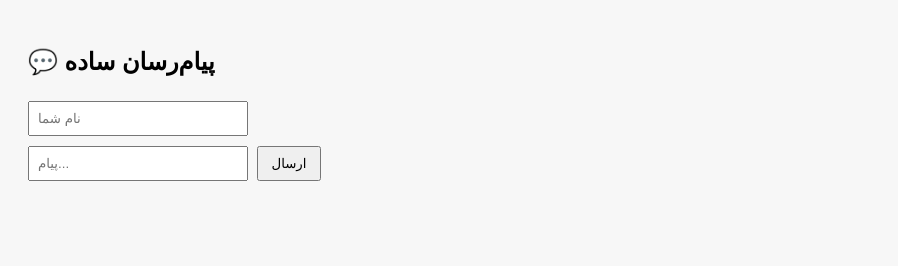
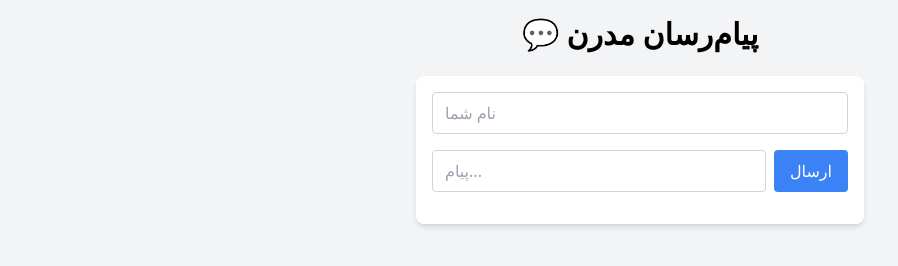
Before and after one commit to atadn157-crypto/Isms, a plain HTML site: page index.html in a window 1280 px wide. Shown: the whole page, without its empty margins (0-898 px from the left). Drawn offline with nearby package versions, Linux system fonts and the light colour scheme.

Commit message:
Update index.html

```diff
--- a/index.html
+++ b/index.html
@@ -2,27 +2,31 @@
 <html lang="fa">
 <head>
   <meta charset="UTF-8">
-  <title>پیام‌رسان ساده</title>
-  <style>
-    body { font-family: Arial, sans-serif; padding: 20px; background: #f7f7f7; }
-    input { padding: 8px; margin: 5px 0; width: 200px; }
-    button { padding: 8px 12px; margin-left: 5px; cursor: pointer; }
-    ul { list-style: none; padding: 0; }
-    li { background: #fff; padding: 8px; margin-bottom: 5px; border-radius: 5px; }
-  </style>
+  <title>پیام‌رسان مدرن</title>
+  <script src="https://cdn.tailwindcss.com"></script>
 </head>
-<body>
+<body class="bg-gray-100 min-h-screen flex flex-col items-center p-4">
 
-<h2>💬 پیام‌رسان ساده</h2>
+<h1 class="text-3xl font-bold mb-6">💬 پیام‌رسان مدرن</h1>
 
-<input id="username" placeholder="نام شما" />
-<br>
-<input id="message" placeholder="پیام..." />
-<button id="sendBtn">ارسال</button>
+<div class="w-full max-w-md bg-white p-4 rounded-lg shadow-md flex flex-col">
 
-<ul id="chat"></ul>
+  <div class="flex mb-4 space-x-2">
+    <input id="username" type="text" placeholder="نام شما"
+           class="flex-1 border border-gray-300 rounded px-3 py-2 focus:outline-none focus:ring-2 focus:ring-blue-400"/>
+  </div>
 
-<!-- Supabase JS -->
+  <div class="flex mb-4 space-x-2">
+    <input id="message" type="text" placeholder="پیام..."
+           class="flex-1 border border-gray-300 rounded px-3 py-2 focus:outline-none focus:ring-2 focus:ring-blue-400"/>
+    <button id="sendBtn"
+            class="bg-blue-500 text-white px-4 py-2 rounded hover:bg-blue-600 transition">ارسال</button>
+  </div>
+
+  <ul id="chat" class="space-y-2 max-h-96 overflow-y-auto"></ul>
+
+</div>
+
 <script src="https://cdn.jsdelivr.net/npm/@supabase/supabase-js"></script>
 <script src="app.js" defer></script>
 
```
